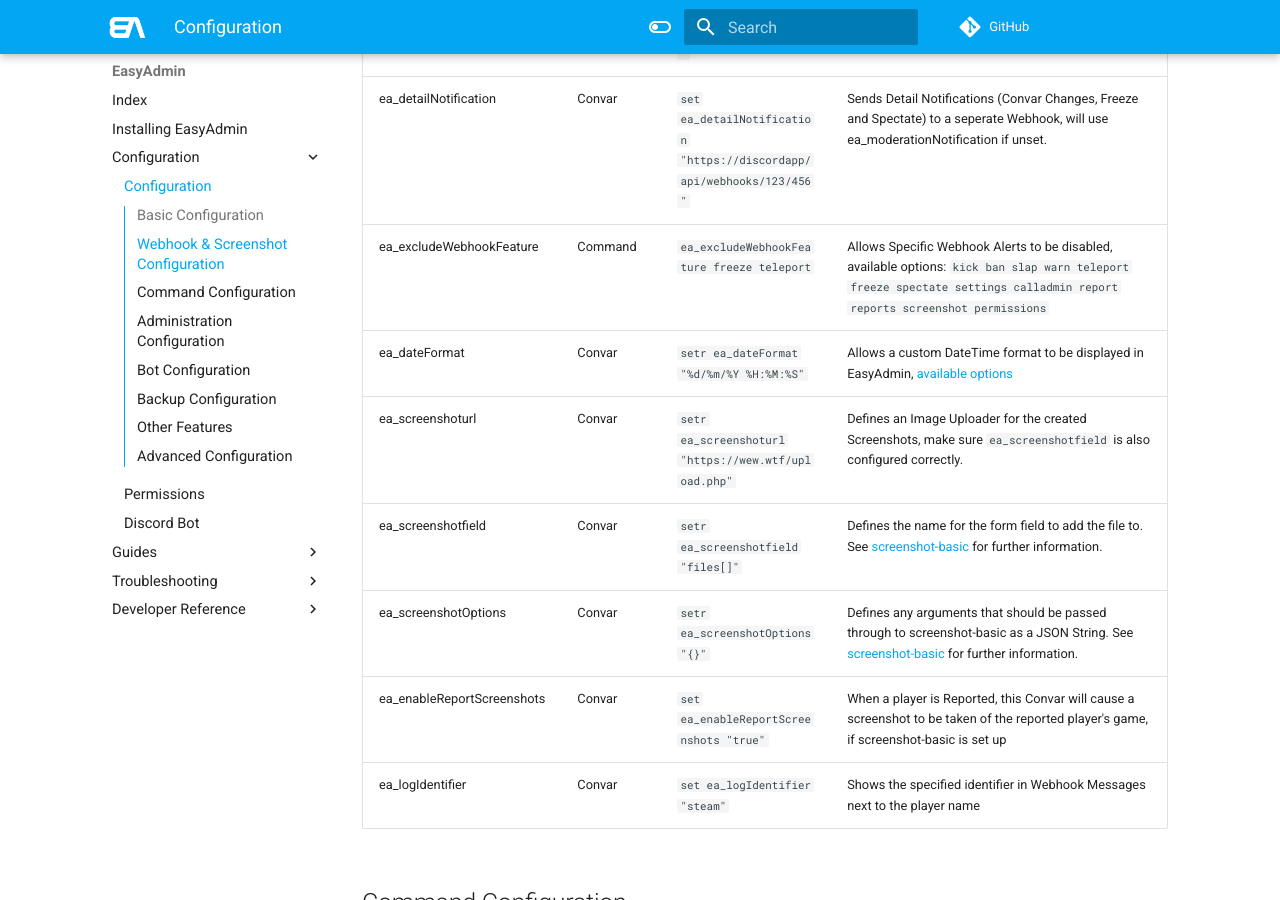
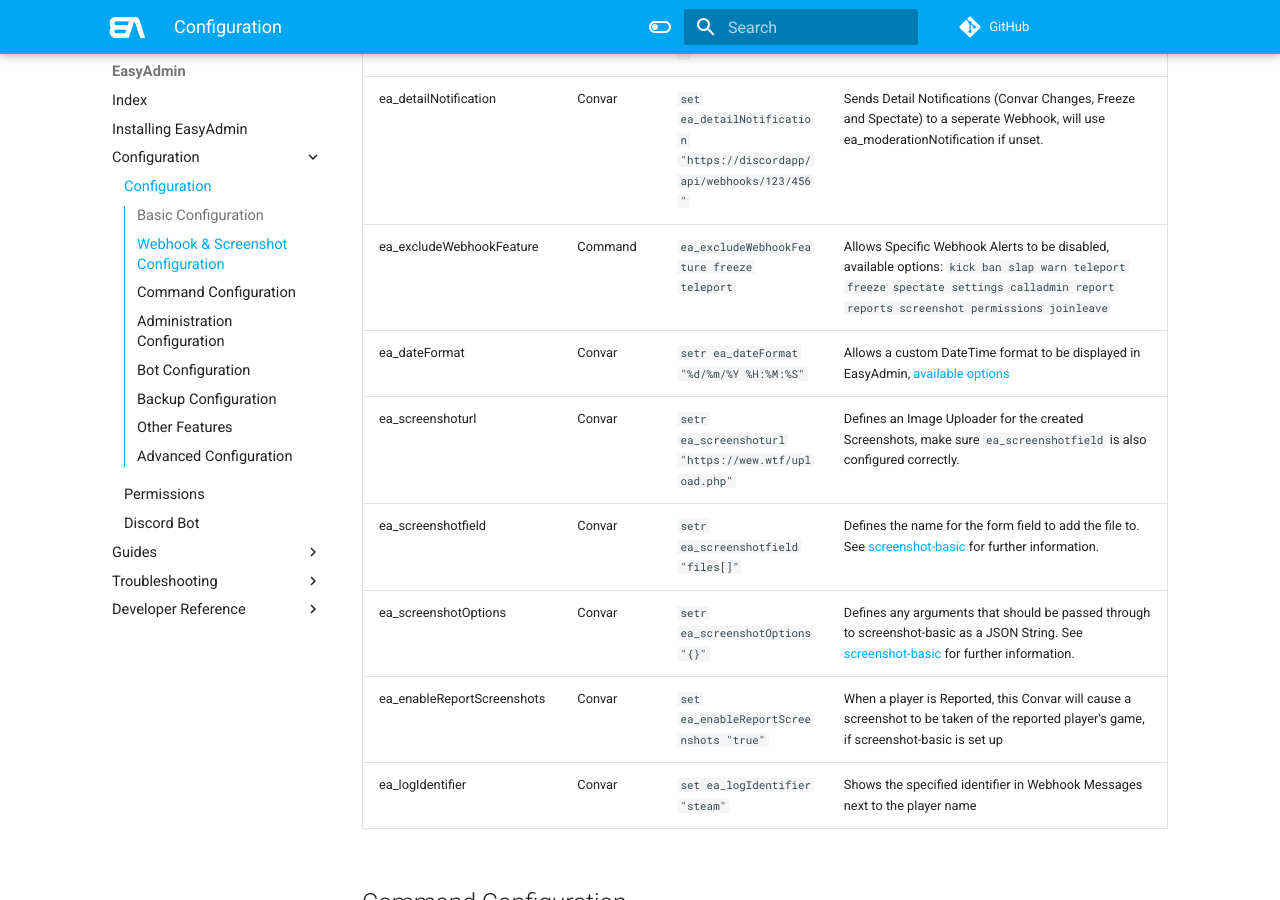
Before and after one commit to Blumlaut/EasyAdmin-docs, an MkDocs documentation site: the page built from docs/config.md, in a window 1280 px wide and 900 px high, scrolled down 1216 px. Built offline with MkDocs 1.6.1 and Material for MkDocs 9.7.7, drawn with Linux system fonts in a browser that asks for light colours; comment, search, counter and statistics services are not loaded.

Commit message:
Update config.md

```diff
--- a/docs/config.md
+++ b/docs/config.md
@@ -23,7 +23,7 @@ Note that "setr" and "set" are **not** identical, make sure not to use them inte
 | ea_moderationNotification | Convar | `set ea_moderationNotification "https://discordapp/api/webhooks/123/456"` | Logs Actions via Discord Webhook
 | ea_reportNotification | Convar | `set ea_reportNotification "https://discordapp/api/webhooks/123/456"` | Sends Report Notifications to a Seperate Webhook, will use ea_moderationNotification if unset.
 | ea_detailNotification | Convar | `set ea_detailNotification "https://discordapp/api/webhooks/123/456"` | Sends Detail Notifications (Convar Changes, Freeze and Spectate) to a seperate Webhook, will use ea_moderationNotification if unset.
-| ea_excludeWebhookFeature | Command | `ea_excludeWebhookFeature freeze teleport` | Allows Specific Webhook Alerts to be disabled, available options: `kick ban slap warn teleport freeze spectate settings calladmin report reports screenshot permissions` |
+| ea_excludeWebhookFeature | Command | `ea_excludeWebhookFeature freeze teleport` | Allows Specific Webhook Alerts to be disabled, available options: `kick ban slap warn teleport freeze spectate settings calladmin report reports screenshot permissions joinleave` |
 | ea_dateFormat | Convar | `setr ea_dateFormat "%d/%m/%Y %H:%M:%S"` | Allows a custom DateTime format to be displayed in EasyAdmin, [available options](https://www.lua.org/pil/22.1.html)												 |
 | ea_screenshoturl | Convar | `setr ea_screenshoturl "https://wew.wtf/upload.php"` | Defines an Image Uploader for the created Screenshots, make sure `ea_screenshotfield` is also configured correctly. |
 | ea_screenshotfield | Convar | `setr ea_screenshotfield "files[]"` | Defines the name for the form field to add the file to. See [screenshot-basic](https://github.com/citizenfx/screenshot-basic/blob/master/README.md) for further information. |
```
